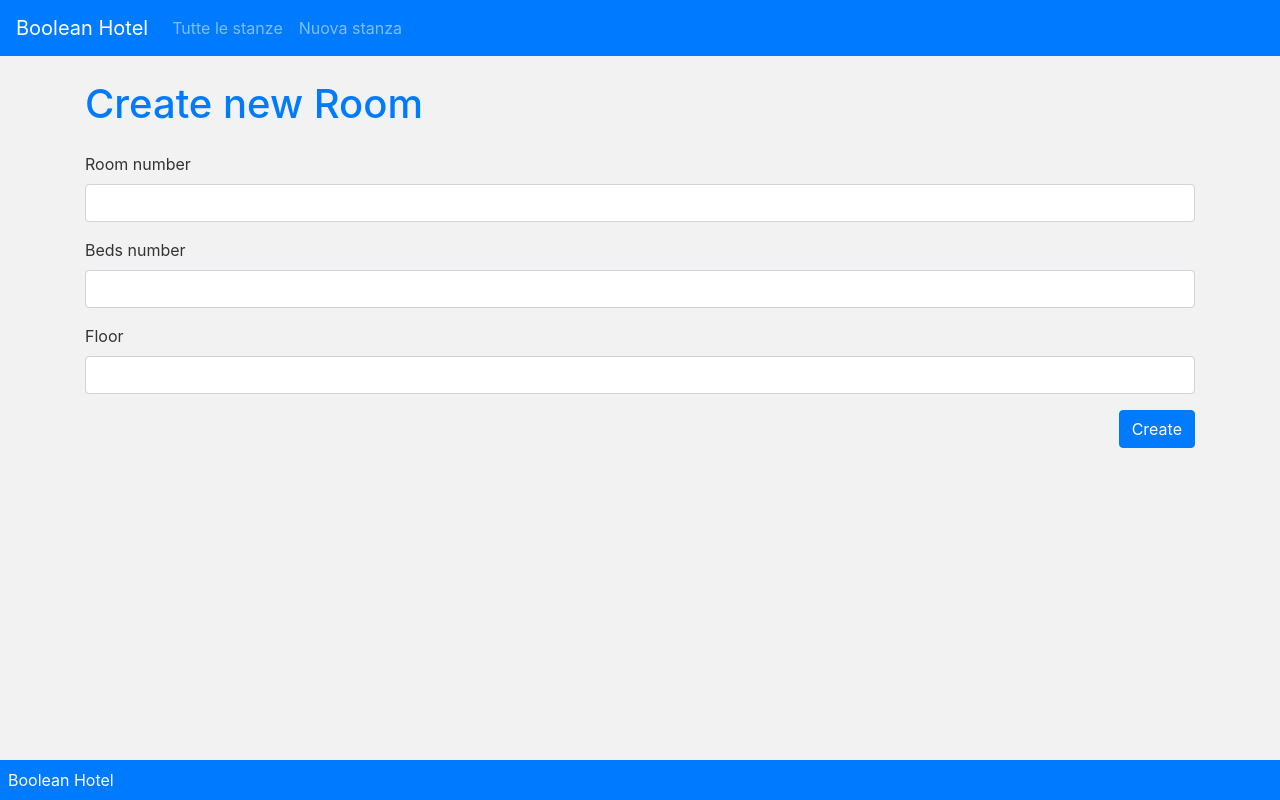
After one commit to Emanuele-rgb/php-hotel-crud, a PHP site: page /create.php in a window 1280 px wide. The commit adds this page. Run offline with PHP 8.4, Linux system fonts and the light colour scheme; data that the repository does not hold is empty.

Commit message:
Milestone 3

```diff
--- /dev/null
+++ b/create.php
@@ -0,0 +1,47 @@
+
+<?php
+
+include __DIR__ . '/partials/templates/head.php';
+
+
+ ?>
+
+
+
+
+    <main class="container">
+      <div class="row">
+        <div class="col-12">
+          <header class="my-4">
+            <h1 class="text-primary">Create new Room</h1>
+          </header>
+
+          <form action="./partials/create/server.php" method="POST">
+            <div class="form-group">
+              <label for="room_number">Room number</label>
+              <input class="form-control" type="text" name="room_number" id="room_number" value="" >
+            </div>
+
+            <div class="form-group">
+              <label for="beds">Beds number</label>
+              <input class="form-control" type="text" name="beds" id="beds" value="" >
+            </div>
+
+            <div class="form-group">
+              <label for="floor">Floor</label>
+              <input class="form-control" type="text" name="floor" id="floor" value="" >
+            </div>
+
+            <div class="form-group text-right">
+              <input class="btn btn-primary" type="submit" value="Create" >
+            </div>
+
+          </form>
+
+
+
+        </div>
+      </div>
+    </main>
+
+    <?php include __DIR__ . '/partials/templates/footer.php'; ?>
--- a/edit.php
+++ b/edit.php
@@ -39,6 +39,10 @@ include __DIR__ . '/partials/templates/head.php';
             </div>
 
           </form>
+
+          <a class="btn btn-primary" href="<?php echo $base_path; ?>show.php?id=<?php echo $room['id']; ?>">Details</a>
+
+
         </div>
       </div>
     </main>
--- a/partials/templates/footer.php
+++ b/partials/templates/footer.php
@@ -1,6 +1,10 @@
 <?php
 include_once __DIR__ . '/../../env.php'
  ?>
+
+</div>
+
+ <footer class="main-footer bg-primary text-white p-2">Boolean Hotel</footer>
 
 <script src="<?php echo $base_path; ?>dist/js/app.js">
 
--- a/partials/templates/head.php
+++ b/partials/templates/head.php
@@ -10,15 +10,23 @@ include_once __DIR__ . '/../../env.php'
   </head>
   <body>
 
+
+
 <header class="main-header">
-      <nav class="navbar navbar-dark bg-dark">
-        <a class="navbar-brand" href="#">Boolean Hotel</a>
+      <nav class="navbar navbar-dark navbar-expand bg-primary w-100">
+        <a class="navbar-brand" href="<?php echo $base_path; ?>">Boolean Hotel</a>
 
-          <ul class="navbar-nav">
-            <li class="nav-item active">
+          <ul class="navbar-nav m1-auto">
+            <li class="nav-item">
               <a class="nav-link" href="<?php echo $base_path; ?>">Tutte le stanze</a>
+            </li>
+            <li class="nav-item">
+              <a class="nav-link" href="<?php echo $base_path; ?>create.php">Nuova stanza</a>
             </li>
           </ul>
 
       </nav>
 </header>
+
+
+<div id="app" class="pb-2">
--- a/show.php
+++ b/show.php
@@ -22,10 +22,12 @@ include __DIR__ . '/partials/templates/head.php';
               <li class="list-group-item">ROOM NUMBER: <?php echo $room['room_number']?></li>
               <li class="list-group-item">BEDS: <?php echo $room['beds']?></li>
               <li class="list-group-item">FLOOR: <?php echo $room['floor']?></li>
+              <li class="list-group-item">CREATED: <?php echo $room['created_at']?></li>
+              <li class="list-group-item">UPDATED: <?php echo $room['updated_at']?></li>
             </ul>
           </div>
 
-          <a class="btn btn-primary" href="<?php echo $base_path; ?>/edit.php?id=<?php echo $room['id']; ?>">Update</a>
+          <a class="btn btn-primary" href="<?php echo $base_path; ?>edit.php?id=<?php echo $room['id']; ?>">Update</a>
 
         </div>
       </div>
--- a/src/scss/partials/_common.scss
+++ b/src/scss/partials/_common.scss
@@ -1,4 +1,11 @@
 body {
   color: $text-col;
   background: $bg-col;
+  min-height: 100vh;
+  display: flex;
+  flex-direction: column;
 }
+
+#app {
+  flex-grow: 1;
+}
```
Also changed, not shown: partials/create/server.php (added, +24 -0 lines), partials/update/server-update.php (+14 -5 lines), dist/css/app.css.
